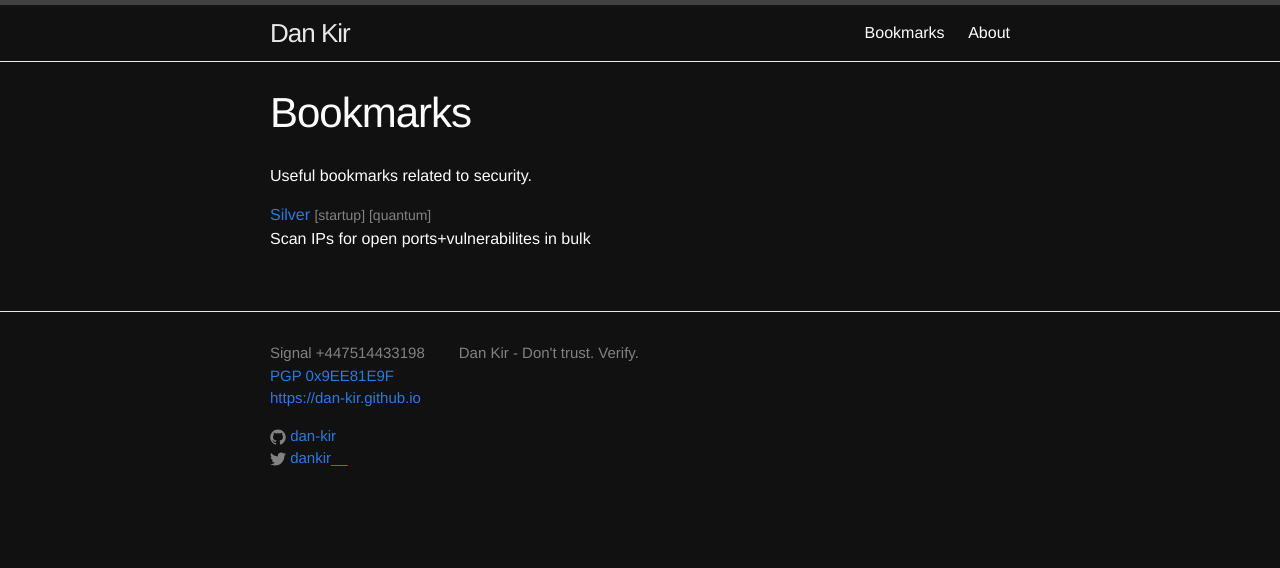
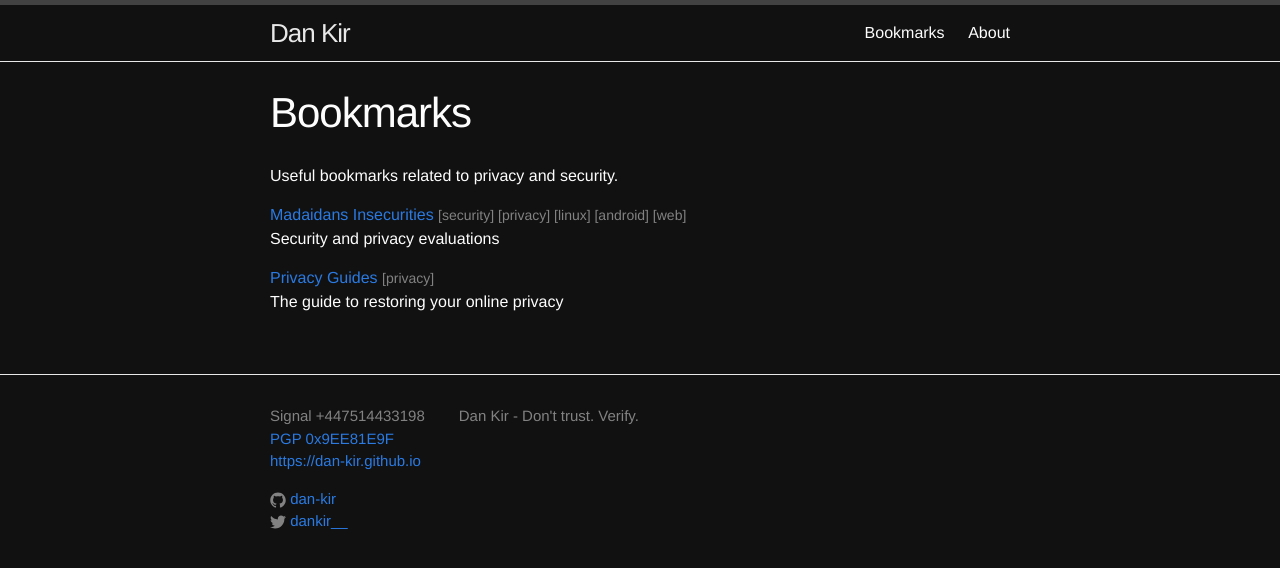
Before and after one commit to dan-kir/dan-kir.github.io, a Jekyll site: the page built from bookmarks.html, in a window 1280 px wide. Shown: the top 568 px of the page. Built offline with Jekyll 4.4.1, drawn with Linux system fonts in a browser that asks for light colours; nearby versions of some CDN libraries.

```diff
--- a/_data/bookmarks.yaml
+++ b/_data/bookmarks.yaml
@@ -1,4 +1,9 @@
-- title:  Silver
-  desc:   "Scan IPs for open ports+vulnerabilites in bulk"
-  href:   https://github.com/s0md3v/Silver
-  tags:   [startup, quantum]
+- title:  Madaidans Insecurities
+  desc:   "Security and privacy evaluations"
+  href:   https://madaidans-insecurities.github.io/
+  tags:   [security, privacy, linux, android, web]
+
+- title:  Privacy Guides
+  desc:   "The guide to restoring your online privacy"
+  href:   https://www.privacyguides.org/
+  tags:   [privacy]
--- a/bookmarks.html
+++ b/bookmarks.html
@@ -7,7 +7,7 @@ order: 1
 
 <div class="home">
 
-  <p>Useful bookmarks related to security.
+  <p>Useful bookmarks related to privacy and security.
 
   <ul class="event-list">
     {% for bookmark in site.data.bookmarks %}
```
Also changed, not shown: _posts/2022/2022-05-26-7-Deadly-OPSEC-Fuckups.md (added, +26 -0 lines).
